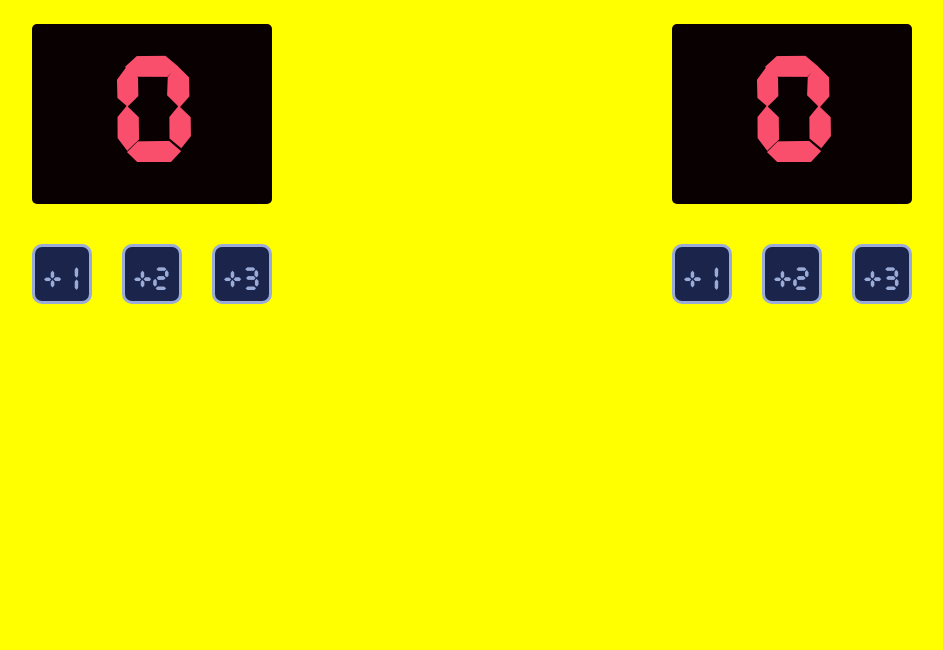
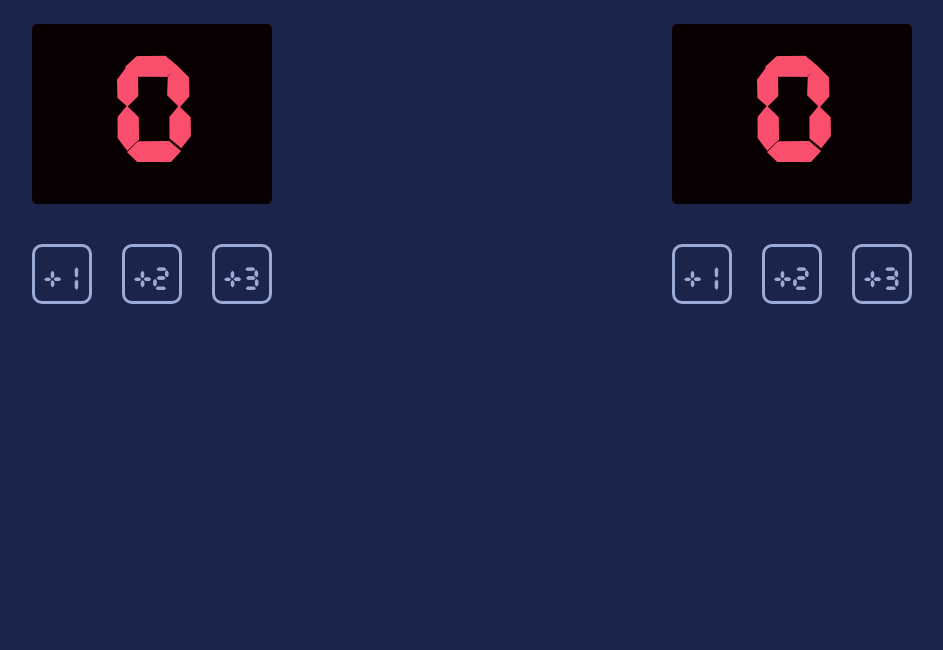
Before and after one commit to Waezulhoda/score-tracker, a plain HTML site: page index.html in a window 1280 px wide. Shown: the part 150-800 px from the top of the page, without its empty margins (168-1111 px from the left). Drawn offline with Linux system fonts and the light colour scheme.

Commit message:
newCommit

```diff
--- a/index.css
+++ b/index.css
@@ -8,7 +8,7 @@
     box-sizing: border-box;
 }
 body{
-    background-color: yellow;
+    background-color: #1b244a;;
     font-size: 62.5%;
     font-family: Verdana, Geneva, Tahoma, sans-serif;
 }
```
